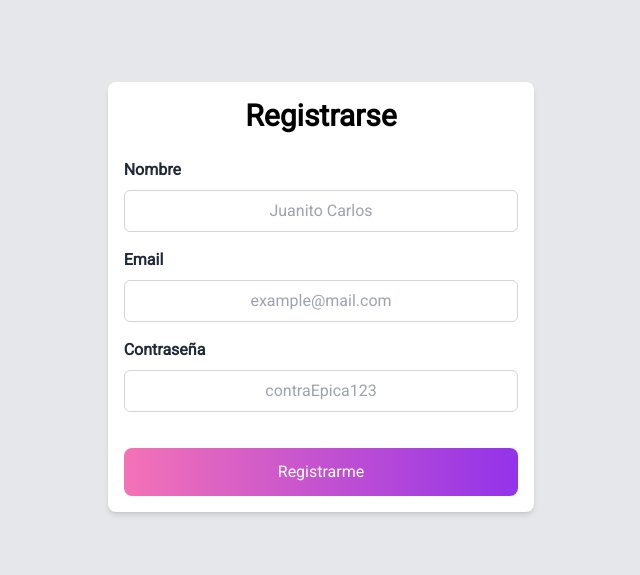
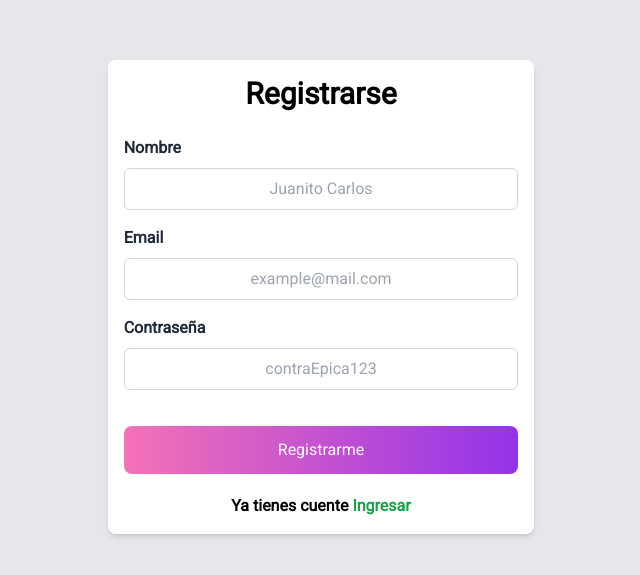
Before and after one commit to Grupo-4-DevLights/reservaTuCancha, a React (Vite) app in the folder frontend/: page /registrar in a window 1280 px wide. Shown: the part 103-678 px from the top of the page, without its empty margins (319-959 px from the left). Built offline with nearby package versions, Linux system fonts and the light colour scheme.

Commit message:
minor fixes

```diff
--- a/frontend/src/Pages/Login/FormLogin.jsx
+++ b/frontend/src/Pages/Login/FormLogin.jsx
@@ -1,5 +1,5 @@
 import React, { useState } from "react";
-import { useNavigate } from "react-router-dom";
+import { NavLink, useNavigate } from "react-router-dom";
 import { decodificar, useAppContext } from "../../context/userContext";
 import { loginUser } from "../../Services/Users";
 
@@ -64,6 +64,7 @@ export function FormLogin() {
           >
             Ingresar
           </button>
+          <h1 className="mt-5 font-bold text-center text-c w-full">No tienes cuenta? <NavLink to="/registrar" className="text-green-600">Registrarte</NavLink></h1>
         </form>
 
         <div className="w-full">
--- a/frontend/src/Pages/Register/FormRegister.jsx
+++ b/frontend/src/Pages/Register/FormRegister.jsx
@@ -1,6 +1,6 @@
 import React, { useState } from "react";
+import { NavLink } from "react-router-dom";
 import { registerUser } from "../../Services/Users";
-import { useNavigate } from "react-router-dom";
 import RegisterModal from "./RegisterModal";
 
 export function FormRegister() {
@@ -8,7 +8,7 @@ export function FormRegister() {
   const [nombre, setNombre] = useState();
   const [email, setEmail] = useState();
   const [password, setPassword] = useState();
-  const navigate = useNavigate();
+
 
   const handleModalClose = () => {
     setShowModal(false); // Ocultar la modal cuando se cierra
@@ -86,7 +86,9 @@ export function FormRegister() {
           >
             Registrarme
           </button>
+
           <RegisterModal isOpen={showModal} onClose={handleModalClose} />
+          <h1 className="mt-5 font-bold text-center text-c w-full">Ya tienes cuente <NavLink to="/ingresar" className="text-green-600">Ingresar</NavLink></h1>
         </form>
       </div>
     </>
```
